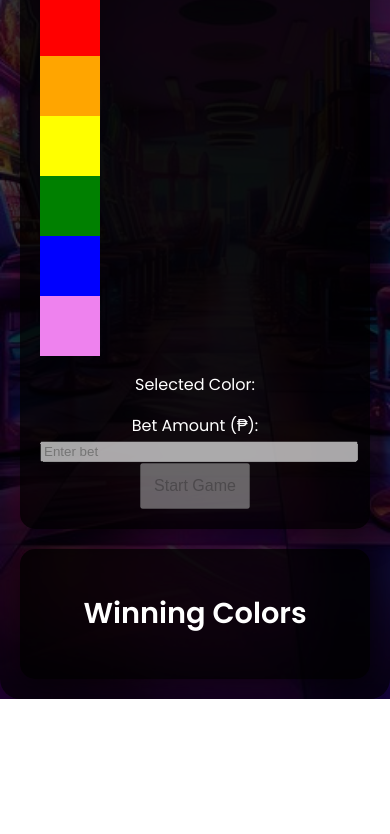
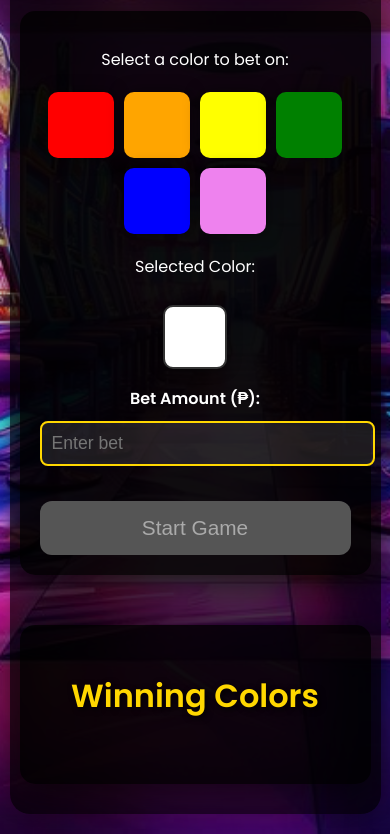
Before and after one commit to shanxwesley/colorgame, a plain HTML site: page index.html in a window 390 px wide. Shown: the part 350-1184 px from the top of the page. Before the commit the page ends 1049 px from the top, so only its background shows below. Drawn offline with Linux system fonts and the light colour scheme.

Commit message:
Update index.html

```diff
--- a/index.html
+++ b/index.html
@@ -12,11 +12,10 @@
     padding: 0;
     display: flex;
     justify-content: center;
-    align-items: center;
-    min-height: 100vh; /* Allow content to grow */
+    align-items: flex-start; /* Align content at the top */
     background: linear-gradient(135deg, #1e2a47, #2c3e50);
     color: #fff;
-    overflow-x: hidden; /* Prevent horizontal scrolling */
+    overflow-x: hidden; /* Allow vertical scrolling */
     background: url('bgto.jpg') no-repeat center center / cover;
   }
 
@@ -24,65 +23,186 @@
     width: 90%;
     max-width: 1200px;
     display: flex;
-    justify-content: space-between;
+    flex-wrap: wrap; /* Allow sections to wrap */
     gap: 30px;
-    flex-wrap: wrap;
     background: rgba(0, 0, 0, 0.7);
     padding: 20px;
     border-radius: 20px;
     box-shadow: 0 10px 40px rgba(0, 0, 0, 0.5);
-    animation: fadeIn 1s ease-in-out;
+    margin: 20px auto; /* Center the container with vertical spacing */
   }
 
   .section {
     flex: 1;
     min-width: 280px;
-    max-width: 350px;
+    max-width: 100%; /* Make sections responsive */
     text-align: center;
     padding: 20px;
     border-radius: 15px;
     background: rgba(0, 0, 0, 0.8);
     box-shadow: 0 8px 30px rgba(0, 0, 0, 0.6);
-    transition: transform 0.3s ease, box-shadow 0.3s ease;
+    margin-bottom: 20px; /* Add spacing between sections */
   }
 
-  /* Responsive Design */
-  @media (max-width: 768px) {
-    .container {
-      flex-direction: column;
-      gap: 20px;
+  h1, h2 {
+    font-size: 2.5rem;
+    color: #ffd700;
+    text-shadow: 2px 2px 6px #000;
+    margin-bottom: 20px;
+    animation: slideIn 1s ease-out;
+  }
+
+  @keyframes slideIn {
+    0% { transform: translateY(-50px); opacity: 0; }
+    100% { transform: translateY(0); opacity: 1; }
+  }
+
+  label {
+    font-weight: 600;
+    display: block;
+    margin-bottom: 10px;
+  }
+
+  input {
+    padding: 10px;
+    font-size: 1.1rem;
+    border: 2px solid #ffd700;
+    border-radius: 8px;
+    width: 100%; /* Full width for responsiveness */
+    margin-bottom: 15px;
+    background: rgba(255, 255, 255, 0.1);
+    color: #fff;
+    transition: all 0.3s ease;
+  }
+
+  input:focus {
+    border-color: #ffcc00;
+    outline: none;
+  }
+
+  #color-boxes {
+    display: flex;
+    justify-content: center; /* Center color boxes */
+    flex-wrap: wrap; /* Allow wrapping on smaller screens */
+    gap: 10px; /* Reduce gaps for better fit */
+    margin: 20px 0;
+    transition: transform 0.3s ease;
+  }
+
+  .color-box {
+    width: 60px;
+    height: 60px;
+    cursor: pointer;
+    border-radius: 10px;
+    border: 3px solid transparent;
+    transition: transform 0.3s, border-color 0.3s;
+    box-shadow: 0 0 15px rgba(0, 0, 0, 0.5);
+  }
+
+  .color-box:hover {
+    transform: scale(1.1);
+    box-shadow: 0 0 20px rgba(0, 0, 0, 0.8);
+  }
+
+  .selected {
+    border-color: #ffd700;
+    box-shadow: 0 0 20px #ffd700;
+  }
+
+  #selected-color {
+    display: inline-block;
+    width: 60px;
+    height: 60px;
+    background-color: white;
+    border: 2px solid #333;
+    border-radius: 10px;
+    margin: 10px auto;
+    box-shadow: 0 0 15px rgba(0, 0, 0, 0.3);
   }
 
   button {
-      font-size: 1.1rem; /* Adjust button size */
-      padding: 12px; /* Adjust padding */
-    }
+    font-size: 1.3rem;
+    padding: 15px;
+    background: #ffd700;
+    color: #000;
+    border: none;
+    border-radius: 12px;
+    cursor: pointer;
+    transition: all 0.3s ease;
+    margin-top: 20px;
+    width: 100%; /* Full width for mobile compatibility */
   }
 
-  @media (max-width: 480px) {
-    h1, h2 {
-      font-size: 1.8rem; /* Adjust header size */
+  button:disabled {
+    background: #555;
+    color: #aaa;
+    cursor: not-allowed;
   }
 
-    input {
-      width: 100%; /* Full width for inputs */
+  button:hover:not(:disabled) {
+    background: #ffcc00;
+    transform: translateY(-5px);
   }
 
-    button {
-      font-size: 1rem; /* Smaller font for smaller screens */
+  #generated-colors-container {
+    display: flex;
+    justify-content: center; /* Center generated colors */
+    flex-wrap: wrap; /* Allow wrapping on smaller screens */
+    gap: 10px; /* Adjust gap for spacing */
+    margin: 20px 0;
+    animation: fadeInUp 0.8s ease-out;
   }
 
-    .color-box {
-      width: 60px; /* Adjust size of color boxes */
-      height: 60px;
+  @keyframes fadeInUp {
+    0% { opacity: 0; transform: translateY(20px); }
+    100% { opacity: 1; transform: translateY(0); }
   }
 
   .generated-color {
-      width: 60px; /* Adjust size of generated colors */
+    width: 60px;
     height: 60px;
+    border-radius: 12px;
+    background: gray;
+    transition: transform 0.3s;
+  }
+
+  .generated-color:hover {
+    transform: scale(1.1);
+    box-shadow: 0 0 10px rgba(0, 0, 0, 0.6);
+  }
+
+  #result {
+    font-size: 1.5rem;
+    font-weight: 600;
+    color: #ffd700;
+    margin-top: 20px;
+  }
+
+  #current-balance {
+    font-weight: 600;
+  }
+
+  /* Responsive Styles */
+  @media screen and (max-width: 768px) {
+    .container {
+      flex-direction: column; /* Stack sections vertically */
+      padding: 10px;
+    }
+
+    .section {
+      margin-bottom: 20px;
+    }
+
+    h1, h2 {
+      font-size: 2rem;
+    }
+
+    #color-boxes, #generated-colors-container {
+      gap: 10px;
     }
   }
 </style>
+
 
 </head>
 <body>
```
Lines whose indentation alone changed are shown as unchanged.
